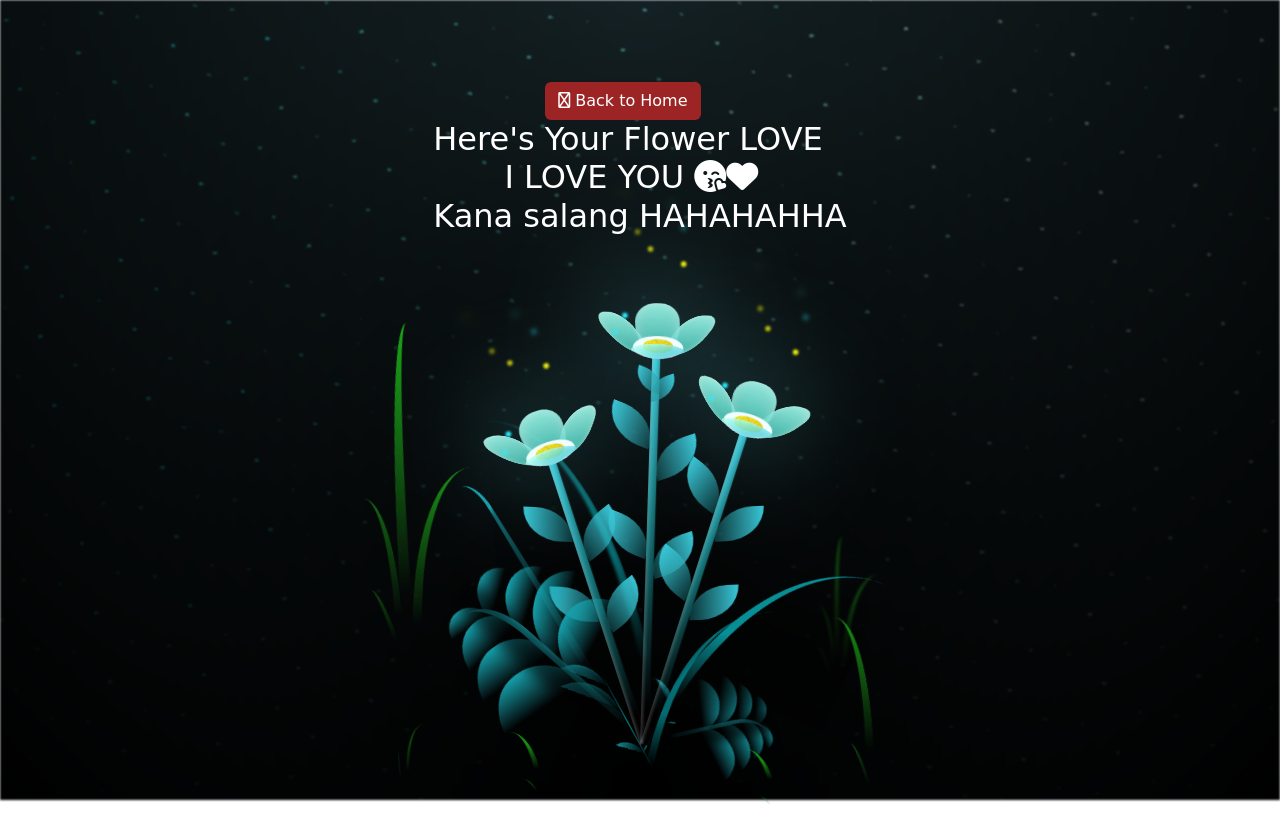
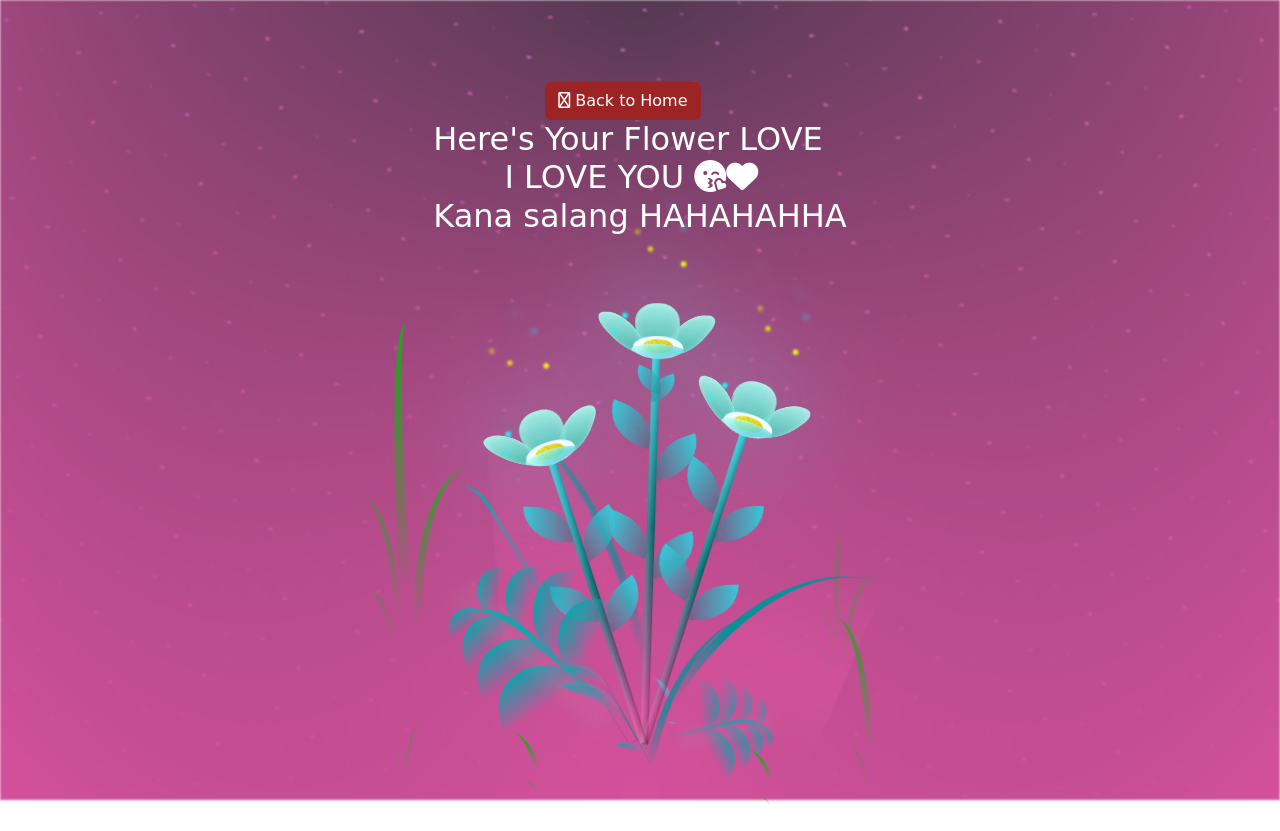
Before and after one commit to allanjustine/Happy-Valentines-Day, a plain HTML site: page flower.html in a window 1280 px wide. Drawn offline with nearby package versions, Linux system fonts and the light colour scheme.

Commit message:
Change bg color

```diff
--- a/flower.css
+++ b/flower.css
@@ -7,7 +7,7 @@
 }
 
 :root {
-  --dark-color: #000;
+  --dark-color: #d4519c;
 }
 
 body {
@@ -59,7 +59,7 @@ body {
       transparent 19px,
       transparent 22px
     ),
-    linear-gradient(90deg, #00fffa, #f0f0f0);
+    linear-gradient(90deg, #e544cd, #ec7adb);
 }
 
 .flowers {
@@ -586,7 +586,7 @@ body {
   right: 0%;
   width: 100%;
   height: 100%;
-  background-color: rgba(0, 0, 0, 0.6);
+  background-color: #bbb7ba16;
   filter: blur(1.5vmin);
   z-index: 100;
 }
```
